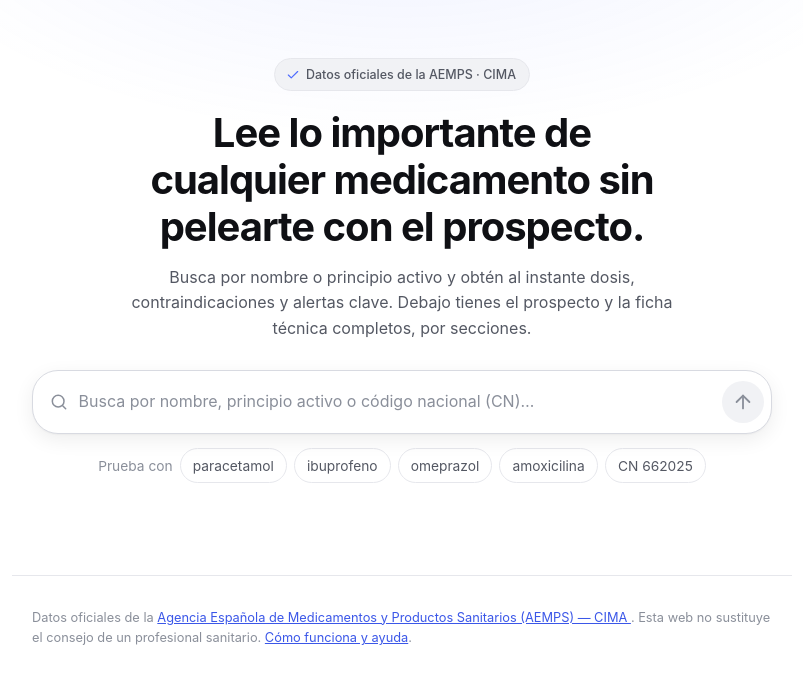
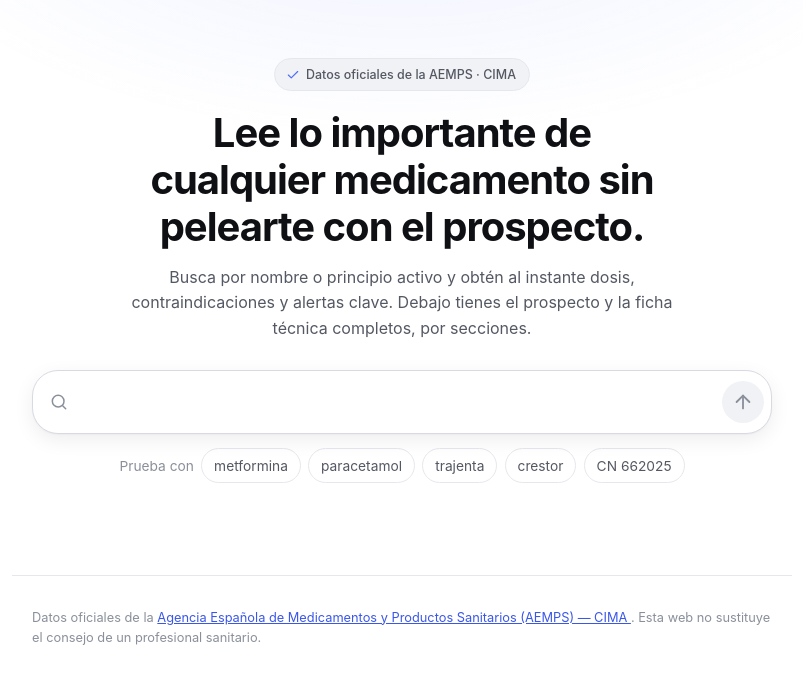
Before and after one commit to rzazo24/prospectoya, a plain HTML site: page index.html in a window 1280 px wide. Shown: the part 71-754 px from the top of the page, without its empty margins (238-1041 px from the left). Drawn offline with Linux system fonts and the light colour scheme.

Commit message:
feat(buscador): limpia el campo, renueva los ejemplos y quita el enlace del pie
- El campo de busqueda ya no lleva texto dentro (placeholder): se explica con la
  lupa y con su etiqueta accesible, y deja de cortarse a medias en el movil. Se
  quita tambien la regla CSS ::placeholder, que se quedaba muerta.
- Ejemplos nuevos: metformina, paracetamol, trajenta, crestor y CN 662025.
  Comprobado contra la API real: los cinco devuelven resultados (181, 195, 1, 18
  y 1 envase).
- El pie del buscador ya no repite "Como funciona y ayuda": la ayuda sigue a un
  toque desde la barra de arriba, y hay un test que lo comprueba.
- sw.js: la cascara sube a v3, asi que quien tenga la web abierta vera el aviso
  de version nueva.
- test-html.js: 4 comprobaciones nuevas (campo sin texto dentro, los cinco
  ejemplos, que el chip del codigo se vea como CN y que la ayuda siga accesible).
  npm test: 235 comprobaciones en 8 suites.
- README: captura regenerada (1200x798) con el estado nuevo y su alt al dia.

```diff
--- a/index.html
+++ b/index.html
@@ -120,11 +120,15 @@
             </svg>
           </span>
           <label for="search-input" class="visually-hidden">Buscar medicamento</label>
+          <!-- Sin placeholder a propósito: en el móvil se cortaba a medias y el
+               campo ya se explica con la lupa. La etiqueta accesible de arriba se
+               queda, que es la que leen los lectores de pantalla. No volver a
+               ponerle un texto dentro sin revisar cómo queda en pantallas
+               estrechas. -->
           <input
             type="text"
             id="search-input"
             name="q"
-            placeholder="Busca por nombre, principio activo o código nacional (CN)…"
             autocomplete="off"
             spellcheck="false"
             aria-autocomplete="list"
@@ -154,11 +158,14 @@
 
       <div class="search-examples" id="search-examples">
         <span class="search-examples-label">Prueba con</span>
+        <button type="button" class="chip js-ejemplo" data-ejemplo="metformina">metformina</button>
         <button type="button" class="chip js-ejemplo" data-ejemplo="paracetamol">paracetamol</button>
-        <button type="button" class="chip js-ejemplo" data-ejemplo="ibuprofeno">ibuprofeno</button>
-        <button type="button" class="chip js-ejemplo" data-ejemplo="omeprazol">omeprazol</button>
-        <button type="button" class="chip js-ejemplo" data-ejemplo="amoxicilina">amoxicilina</button>
-        <!-- Ejemplo de búsqueda por código nacional (6 dígitos) -->
+        <button type="button" class="chip js-ejemplo" data-ejemplo="trajenta">trajenta</button>
+        <button type="button" class="chip js-ejemplo" data-ejemplo="crestor">crestor</button>
+        <!-- Ejemplo de búsqueda por código nacional (6 dígitos).
+             VERIFICADO CONTRA LA API REAL (20/09/2026): los cinco ejemplos
+             devuelven resultados (metformina 181, paracetamol 195, trajenta 1,
+             crestor 18 y CN 662025 1 envase). -->
         <button type="button" class="chip js-ejemplo" data-ejemplo="662025">CN 662025</button>
       </div>
     </section>
@@ -226,7 +233,6 @@
         Agencia Española de Medicamentos y Productos Sanitarios (AEMPS) — CIMA
       </a>.
       Esta web no sustituye el consejo de un profesional sanitario.
-      <a href="ayuda.html">Cómo funciona y ayuda</a>.
     </p>
   </footer>
 
--- a/styles.css
+++ b/styles.css
@@ -401,7 +401,6 @@ body:has(.aviso-version:not([hidden])) .btn-subir { bottom: 5rem; }
   background: transparent;
   border: 0;
 }
-#search-input::placeholder { color: var(--text-muted); }
 #search-input:focus { outline: none; }
 
 .composer-submit {
--- a/sw.js
+++ b/sw.js
@@ -22,7 +22,7 @@
  * anteriores.
  */
 
-const VERSION = "v2";
+const VERSION = "v3";
 const CACHE = `prospectoya-${VERSION}`;
 
 /** La cáscara: todo lo que hace falta para abrir la web sin conexión. */
```
Also changed, not shown: tests/test-html.js (+27 -0 lines), CHANGELOG.md, README.md, captura-inicio.png.
